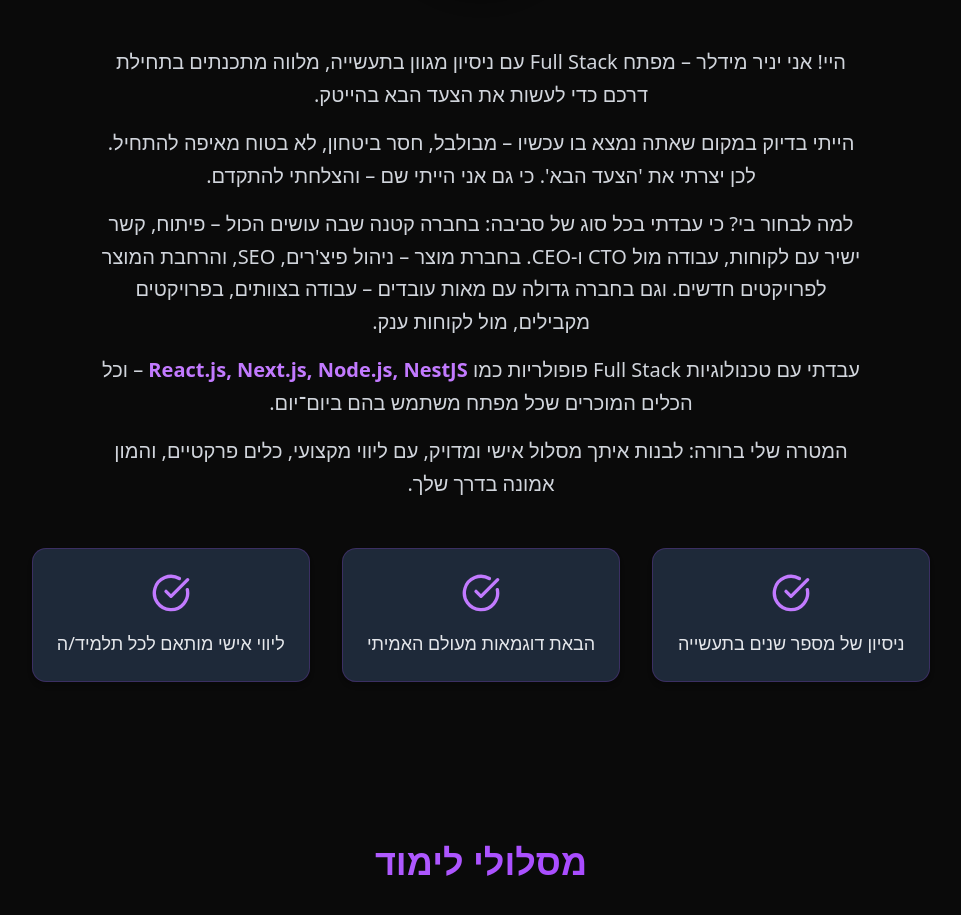
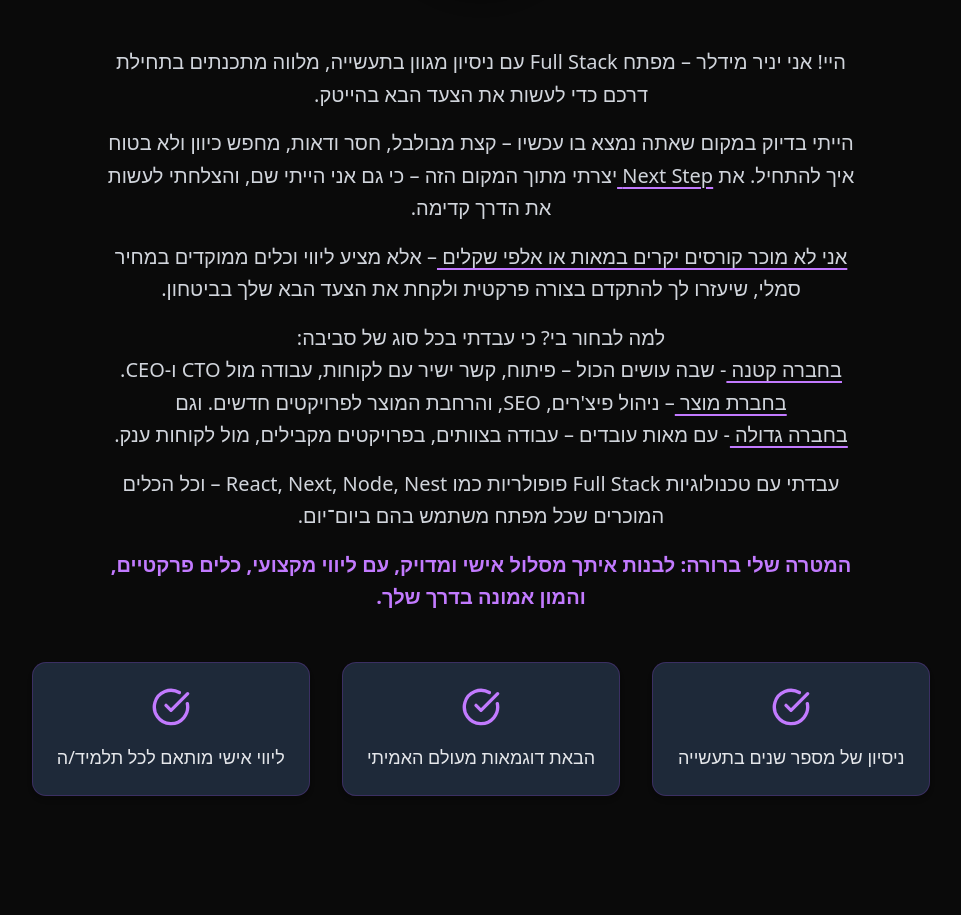
Before and after one commit to YanirMidler24/NextStep, a Next.js app: page / in a window 1280 px wide. Shown: the part 1202-2117 px from the top of the page, without its empty margins (159-1120 px from the left). Built offline with nearby package versions, Linux system fonts and the light colour scheme.

Commit message:
improve about sections

```diff
--- a/src/components/About/AboutDescription.tsx
+++ b/src/components/About/AboutDescription.tsx
@@ -2,6 +2,7 @@ import { ABOUT_CONTENT } from "@/constans";
 import { KeyPoint } from "./KeyPoint";
 import { MotionDiv } from "../Shared/motion/MotionDiv";
 import { Metadata } from "next";
+import React from "react";
 
 export const metadata: Metadata = {
   title: "יניר מידלר | הצעד הבא – מנטורינג לקריירה בהייטק עם ניסיון מעשי",
@@ -25,27 +26,31 @@ export const metadata: Metadata = {
   },
 };
 
+export function AboutDescription() {
+  const highlightPhrases = ABOUT_CONTENT.highlightPhrases;
+  const specialLine = ABOUT_CONTENT.specialLine;
+  const highlightText = (text: string) => {
+    if (text === specialLine) {
+      return (
+        <span className="text-purple-400 font-semibold hover:text-purple-300 transition-colors">
+          {text}
+        </span>
+      );
+    }
 
-
-export function AboutDescription() {
-  const highlightWords = ["React.js", "Next.js", "Node.js", "NestJS", "TypeScript"];
-
-  const highlightTechnologies = (text: string) => {
-    return text.split(" ").map((word, index) => {
-      const cleanWord = word.replace(/[^a-zA-Z0-9.]/g, ""); // ניקוי תווים כמו פסיקים
-      if (highlightWords.includes(cleanWord)) {
-        return (
-          <span
-            key={index}
-            className="text-purple-400 font-semibold transition-colors duration-200 hover:text-purple-300"
-          >
-            {word}{" "}
+    const pattern = new RegExp(`(${highlightPhrases.join("|")})`);
+    return text.split(pattern).map((part, i) =>
+      highlightPhrases.includes(part.trim()) ? (
+        <React.Fragment key={i}>
+          {part.trim() === "Next Step" || part.trim() === 'אני לא מוכר קורסים יקרים במאות או אלפי שקלים' ? '' : <br />}
+          <span className="underline underline-offset-4 decoration-purple-400 decoration-2">
+            {part + " "}
           </span>
-
-        );
-      }
-      return word + " ";
-    });
+        </React.Fragment>
+      ) : (
+        part + " "
+      )
+    );
   };
 
   return (
@@ -57,7 +62,7 @@ export function AboutDescription() {
               key={index}
               className="text-xl text-gray-300 leading-relaxed max-w-3xl mx-auto"
             >
-              {highlightTechnologies(paragraph)}
+              {highlightText(paragraph)}
             </h3>
           ))}
         </div>
--- a/src/constans/index.ts
+++ b/src/constans/index.ts
@@ -2,20 +2,26 @@ export const ABOUT_CONTENT = {
   title: "מי אני?",
   description: [
     "היי! אני יניר מידלר – מפתח Full Stack עם ניסיון מגוון בתעשייה, מלווה מתכנתים בתחילת דרכם כדי לעשות את הצעד הבא בהייטק.\n\n",
-
-    "הייתי בדיוק במקום שאתה נמצא בו עכשיו – מבולבל, חסר ביטחון, לא בטוח מאיפה להתחיל. לכן יצרתי את 'הצעד הבא'. כי גם אני הייתי שם – והצלחתי להתקדם.\n\n",
-
-    "למה לבחור בי? כי עבדתי בכל סוג של סביבה: בחברה קטנה שבה עושים הכול – פיתוח, קשר ישיר עם לקוחות, עבודה מול CTO ו-CEO. בחברת מוצר – ניהול פיצ'רים, SEO, והרחבת המוצר לפרויקטים חדשים. וגם בחברה גדולה עם מאות עובדים – עבודה בצוותים, בפרויקטים מקבילים, מול לקוחות ענק.\n\n",
-
-    "עבדתי עם טכנולוגיות Full Stack פופולריות כמו React.js, Next.js, Node.js, NestJS – וכל הכלים המוכרים שכל מפתח משתמש בהם ביום־יום.\n\n",
+    "הייתי בדיוק במקום שאתה נמצא בו עכשיו – קצת מבולבל, חסר ודאות, מחפש כיוון ולא בטוח איך להתחיל. את Next Step יצרתי מתוך המקום הזה – כי גם אני הייתי שם, והצלחתי לעשות את הדרך קדימה.\n\n",
+    "אני לא מוכר קורסים יקרים במאות או אלפי שקלים – אלא מציע ליווי וכלים ממוקדים במחיר סמלי, שיעזרו לך להתקדם בצורה פרקטית ולקחת את הצעד הבא שלך בביטחון.\n\n",
+    "למה לבחור בי? כי עבדתי בכל סוג של סביבה: בחברה קטנה - שבה עושים הכול – פיתוח, קשר ישיר עם לקוחות, עבודה מול CTO ו-CEO. בחברת מוצר – ניהול פיצ'רים, SEO, והרחבת המוצר לפרויקטים חדשים. וגם בחברה גדולה - עם מאות עובדים – עבודה בצוותים, בפרויקטים מקבילים, מול לקוחות ענק.\n\n",
+    "עבדתי עם טכנולוגיות Full Stack פופולריות כמו React, Next, Node, Nest – וכל הכלים המוכרים שכל מפתח משתמש בהם ביום־יום.\n\n",
     "המטרה שלי ברורה: לבנות איתך מסלול אישי ומדויק, עם ליווי מקצועי, כלים פרקטיים, והמון אמונה בדרך שלך.",
-  ]
-  ,
+  ],
   keyPoints: [
     "ניסיון של מספר שנים בתעשייה",
     "הבאת דוגמאות מעולם האמיתי",
     "ליווי אישי מותאם לכל תלמיד/ה",
   ],
+  highlightPhrases: [
+    "בחברה קטנה",
+    "בחברת מוצר",
+    "בחברה גדולה",
+    "Next Step",
+    "אני לא מוכר קורסים יקרים במאות או אלפי שקלים",
+  ],
+  specialLine:
+    "המטרה שלי ברורה: לבנות איתך מסלול אישי ומדויק, עם ליווי מקצועי, כלים פרקטיים, והמון אמונה בדרך שלך.",
   specialties: {
     title: "התמחויות",
     categories: [
@@ -30,6 +36,7 @@ export const ABOUT_CONTENT = {
     ],
   },
 };
+
 
 export const CONTACT_CONTENT = {
   title: "צור/י קשר",
```
